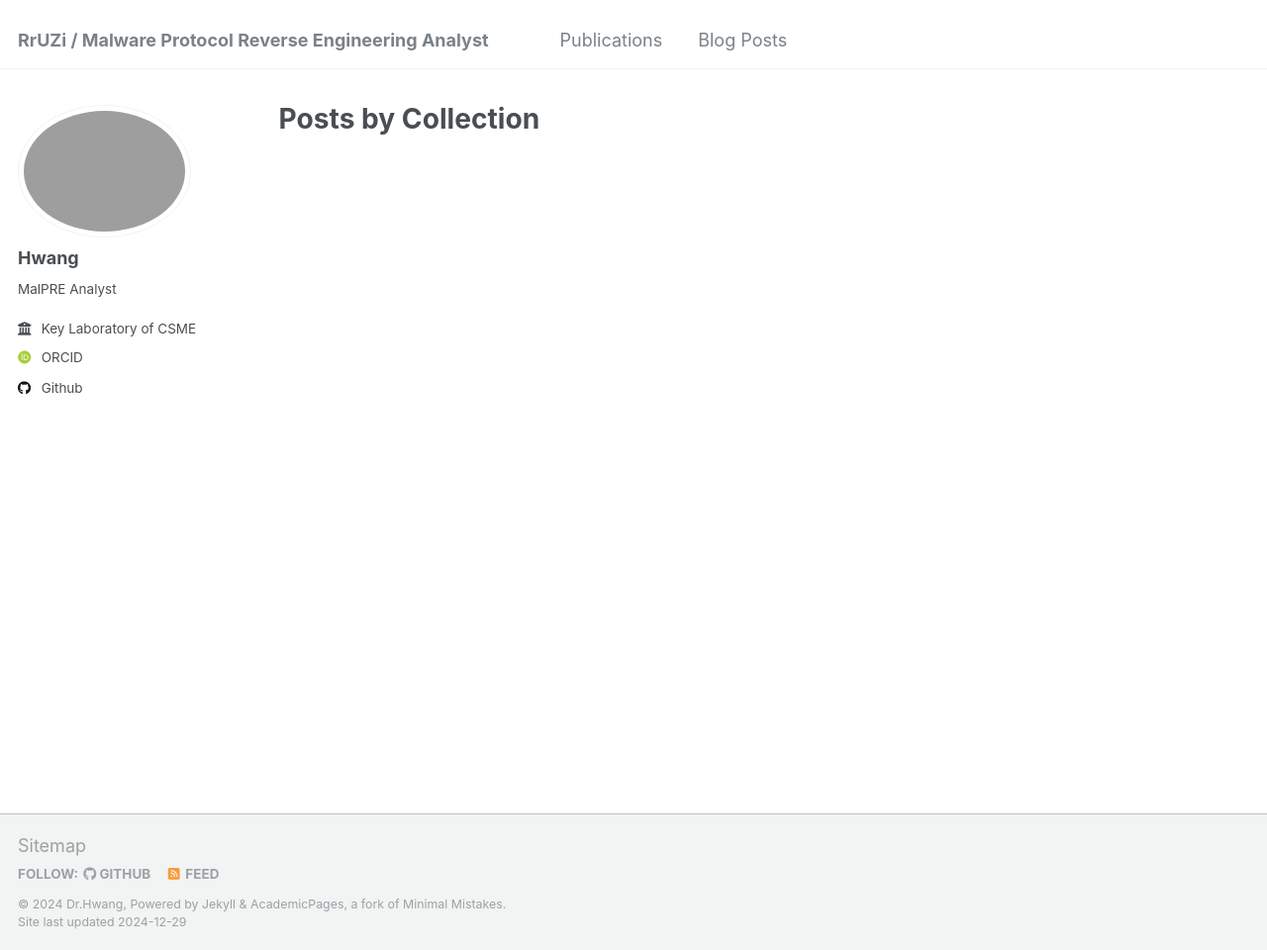
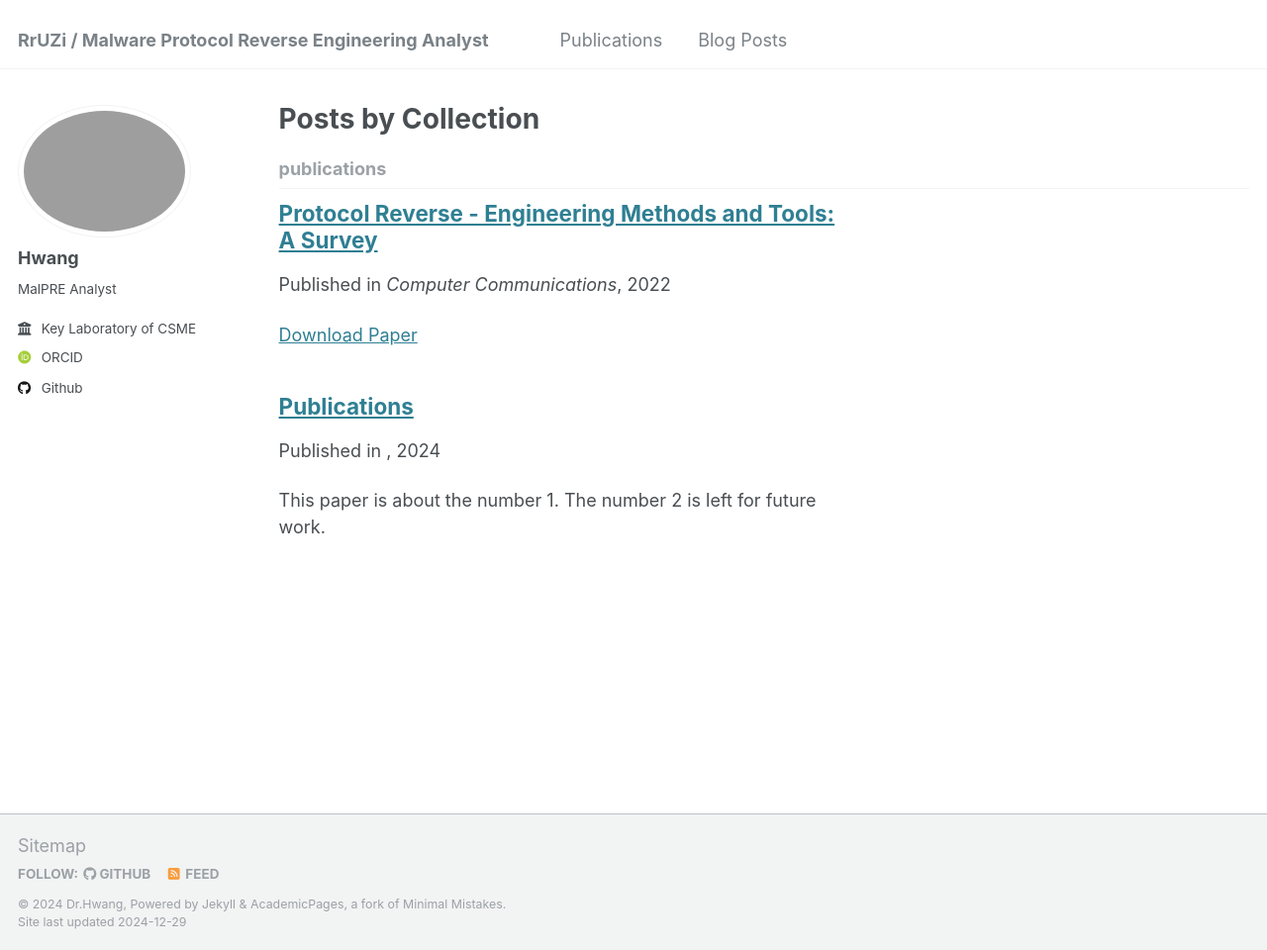
Before and after one commit to RrUZi/RrUZi.github.io, a Jekyll site: the page built from _pages/collection-archive.html, in a window 1280 px wide and 960 px high. Shown: the whole window at 99% size. Built offline with Jekyll 4.4.1, drawn with Linux system fonts in a browser that asks for light colours; some web fonts are replaced; some of the changed lines change nothing that is shown.

Commit message:
Update _config.yml

```diff
--- a/_config.yml
+++ b/_config.yml
@@ -211,19 +211,19 @@ kramdown:
 
 
 # These settings control the types of collections used by the template
-# collections:
-#   teaching:
-#     output: true
-#     permalink: /:collection/:path/
-#   publications:
-#     output: true
-#     permalink: /:collection/:path/
-#   portfolio:
-#     output: true
-#     permalink: /:collection/:path/
-#   talks:
-#     output: true
-#     permalink: /:collection/:path/
+collections:
+  # teaching:
+  #   output: true
+  #   permalink: /:collection/:path/
+  publications:
+    output: true
+    permalink: /:collection/:path/
+  # portfolio:
+  #   output: true
+  #   permalink: /:collection/:path/
+  # talks:
+  #   output: true
+  #   permalink: /:collection/:path/
 
 
 # These settings control how pages and collections are included in the site
```
